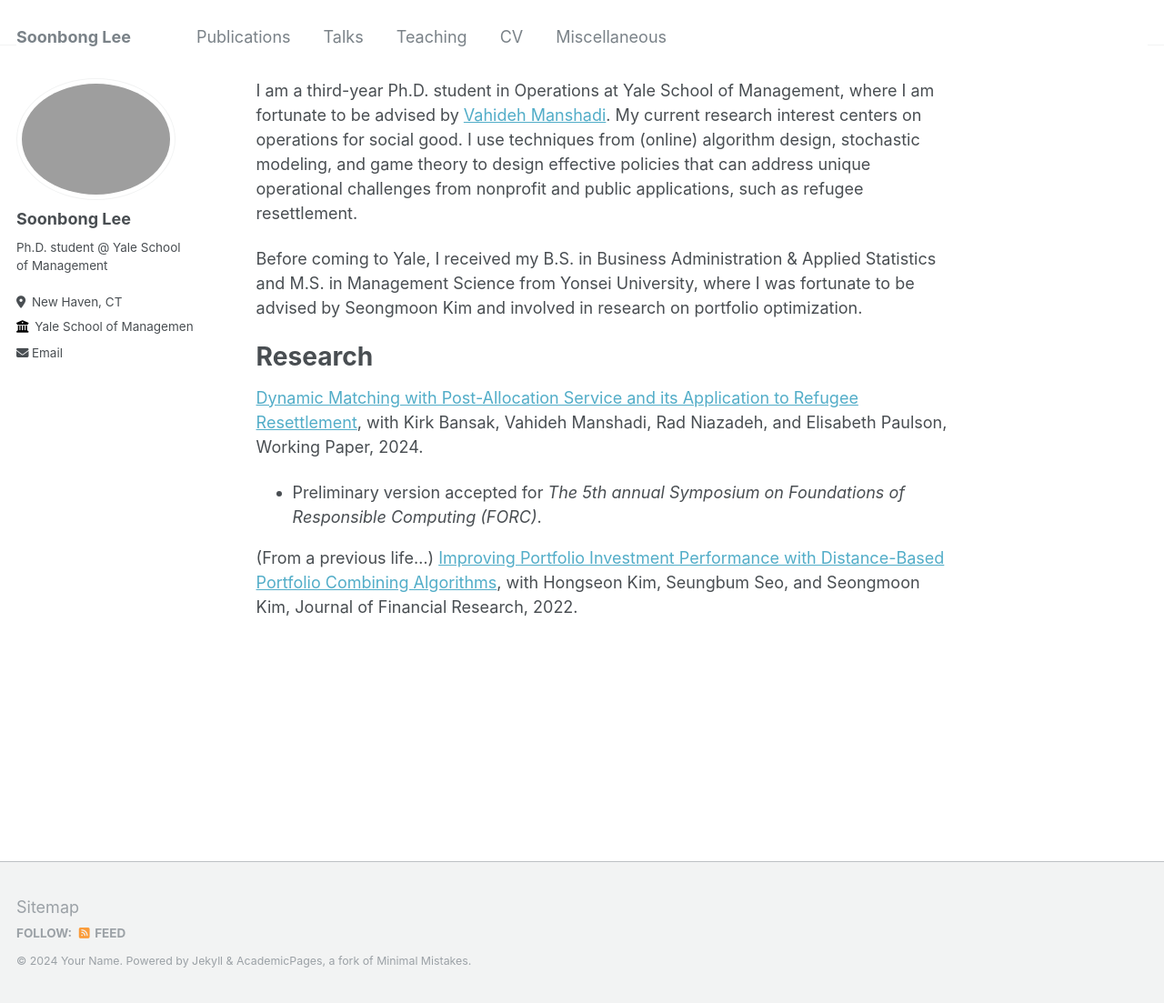
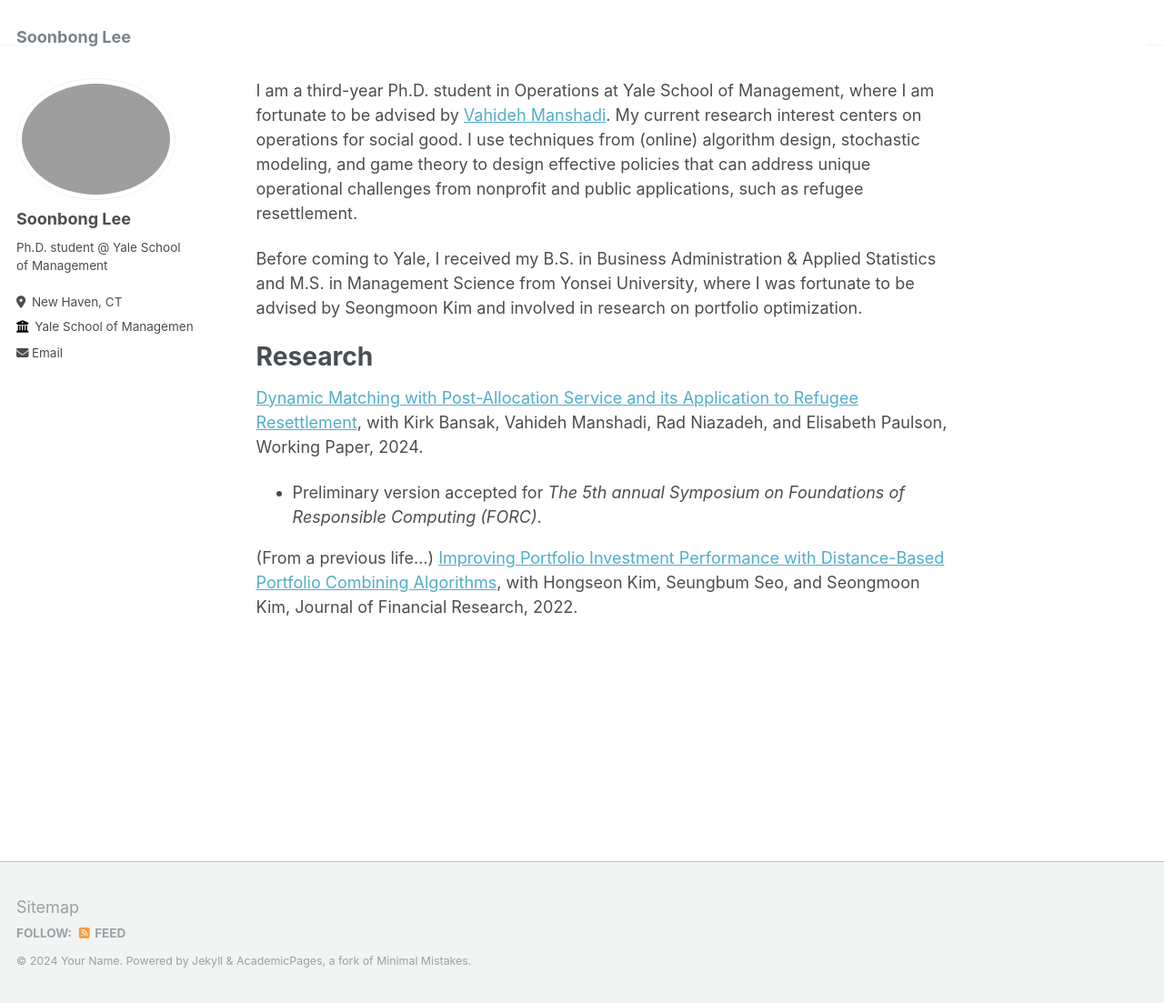
Before and after one commit to soonbong-lee/soonbong-lee.github.io, a Jekyll site: the page built from _pages/about.md, in a window 1280 px wide and 1103 px high. Shown: the whole window at 91% size. Built offline with Jekyll 4.4.1, drawn with Linux system fonts in a browser that asks for light colours.

Commit message:
Update navigation.yml

```diff
--- a/_data/navigation.yml
+++ b/_data/navigation.yml
@@ -1,16 +1,2 @@
 # main links links
 main:
-  - title: "Publications"
-    url: /publications/
-
-  - title: "Talks"
-    url: /talks/
-
-  - title: "Teaching"
-    url: /teaching/
-
-  - title: "CV"
-    url: /cv/
-
-  - title: "Miscellaneous"
-    url: /miscellaneous/
```
